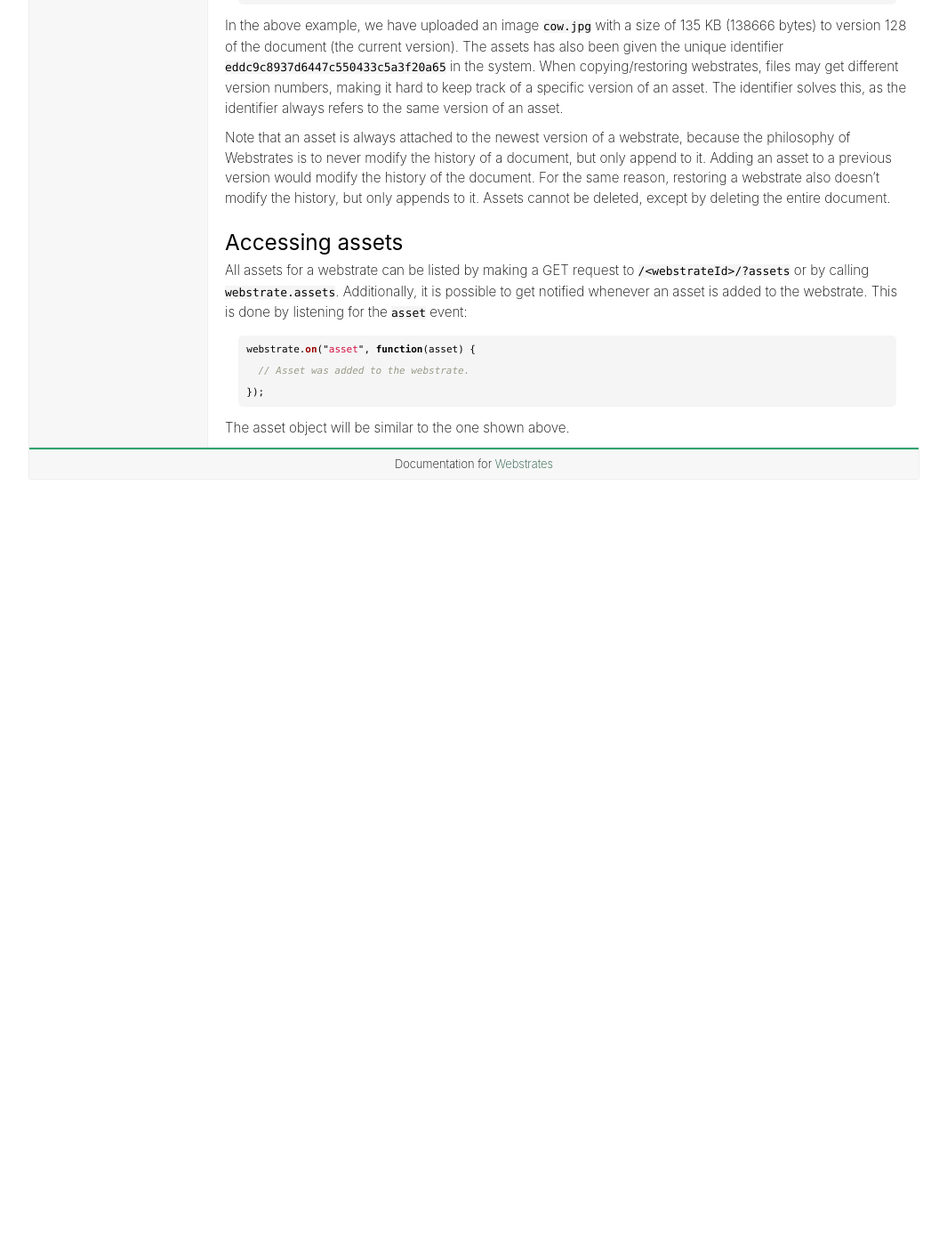
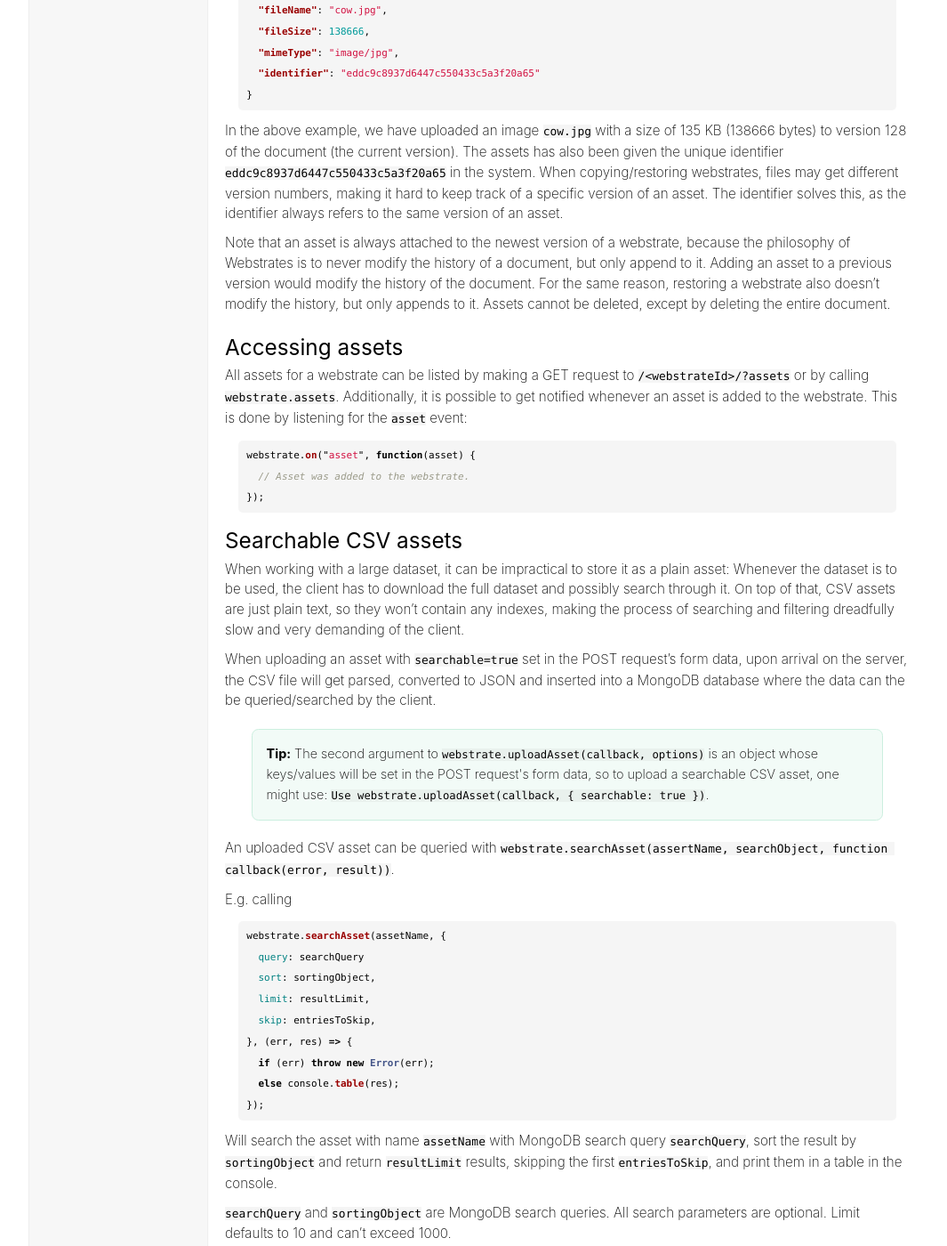
Before and after one commit to Webstrates/webstrates.github.io, a Jekyll site: the page built from _posts/2017-07-06-assets.md, in a window 1280 px wide and 1400 px high, scrolled down 1170 px. Shown: the whole window at 89% size, without its empty margins (107-1172 px from the left). Built offline with Jekyll 4.4.1, drawn with Linux system fonts in a browser that asks for light colours; comment, search, counter and statistics services are not loaded; before the commit the page ends 1708 px from its top, so only the background shows below that; some of the changed text lies outside the part shown.

Commit message:
Added CSV asset searching. Also updated Operations History and added it to the sidebar.

````diff
--- a/_includes/navigation.html
+++ b/_includes/navigation.html
@@ -30,6 +30,7 @@
 							<li><a{% if (page.id == "/userguide/server-config") %} class="active"{% endif %} href="/userguide/server-config.html">Server Config</a></li>
 							<li><a{% if (page.id == "/userguide/client-config") %} class="active"{% endif %} href="/userguide/client-config.html">Client Config</a></li>
 							<li><a{% if (page.id == "/userguide/versioning") %} class="active"{% endif %} href="/userguide/versioning.html">Versioning</a></li>
+							<li><a{% if (page.id == "/userguide/operations-history") %} class="active"{% endif %} href="/userguide/operations-history.html">Operations History</a></li>
 						</ul>
 					</li>
 					<li>
--- a/_posts/2017-07-06-assets.md
+++ b/_posts/2017-07-06-assets.md
@@ -50,6 +50,12 @@ webstrate won't result in the assets in the new webstrate disappearing. Restorin
 bump the version of the older assets (e.g. the first version of `cow.jpg`) to the version of the
 restored webstrate.
 
+<div class="info box">
+  <p>See <a href="/userguide/operations-history.html#restoring-a-document">Operations History</a> to understand why
+  we bump the version when restoring a document.</p>
+</div>
+
+
 When submitting an asset, the server will return a JSON object representing the asset, e.g.:
 
 ```json
@@ -86,4 +92,69 @@ webstrate.on("asset", function(asset) {
 });
 ```
 
-The asset object will be similar to the one shown above.
+## Searchable CSV assets
+
+When working with a large dataset, it can be impractical to store it as a plain asset: Whenever the
+dataset is to be used, the client has to download the full dataset and possibly search through it.
+On top of that, CSV assets are just plain text, so they won't contain any indexes, making the
+process of searching and filtering dreadfully slow and very demanding of the client.
+
+When uploading an asset with `searchable=true` set in the POST request's form data, upon arrival on
+the server, the CSV file will get parsed, converted to JSON and inserted into a MongoDB database
+where the data can the be queried/searched by the client.
+
+<div class="info box">
+  <strong>Tip:</strong> The second argument to <code>webstrate.uploadAsset(callback, options)</code>
+  is an object whose keys/values will be set in the POST request's form data, so to upload a
+  searchable CSV asset, one might use:
+  <code>Use webstrate.uploadAsset(callback, { searchable: true })</code>.
+</div>
+
+An uploaded CSV asset can be queried with
+`webstrate.searchAsset(assertName, searchObject, function callback(error, result))`.
+
+E.g. calling
+
+```javascript
+webstrate.searchAsset(assetName, {
+  query: searchQuery
+  sort: sortingObject,
+  limit: resultLimit,
+  skip: entriesToSkip,
+}, (err, res) => {
+  if (err) throw new Error(err);
+  else console.table(res);
+});
+```
+
+Will search the asset with name `assetName` with MongoDB search query `searchQuery`, sort the result
+by `sortingObject` and return `resultLimit` results, skipping the first `entriesToSkip`, and print
+them in a table in the console.
+
+`searchQuery` and `sortingObject` are MongoDB search queries. All search parameters are optional.
+Limit defaults to 10 and can't exceed 1000.
+
+To learn more about the syntax, see the relevant MongoDB documentation:
+
+- `query`: [`db.collection.find()`](https://docs.mongodb.com/manual/reference/method/db.collection.find/).
+- `sort`: [`cursor.sort()`](https://docs.mongodb.com/manual/reference/method/cursor.sort/).
+- `limit`: [`cursor.limit()`](https://docs.mongodb.com/manual/reference/method/cursor.limit/).
+- `skip`: [`cursor.skip()`](https://docs.mongodb.com/manual/reference/method/cursor.skip/).
+
+Querying is limited to only allow the operators: `$eq`, `$ne`, `$lt`, `$lte`, `$gt`, `$gte`, `$in`, `$nin`, `$and`, and `$or`.
+
+As an example, the query `{ $and: [ { name: 'Bob' }, { age: { $gt: 20 } } ] }` will return all
+people named Bob who are older than 20 (age greater than 20). A sort query `{ city: 1 }` will order
+the result by the users' cities (starting with A). `{ city: -1 }` will return the reverse order.
+
+<div class="info box">
+  <strong>A note on downloading webstrates (using <code>?dl</code>):</strong>
+  <p>For each searchable asset, an empty file will be created with the same name as the original
+  file, but with <code>.searchable</code> appended.</p>
+
+  <p>E.g. if a searchable CSV file called <code>data.csv</code> is uploaded, an empty file named
+  <code>data.csv.searchable</code> will also be created. This file is used to let the Webstrates
+  server know that make <code>data.csv</code> should be searchable if reuploaded. Because of this,
+  prototyping across servers (or reuploading a downloaded webstrate) will persist the searchability
+  of assets.</p>
+</div>
````
Also changed, not shown: _posts/2017-05-30-api.md (+2 -2 lines), _posts/2017-07-07-operationshistory.md (deleted, +0 -9 lines), _posts/2017-07-25-operations-history.md (+24 -4 lines).
